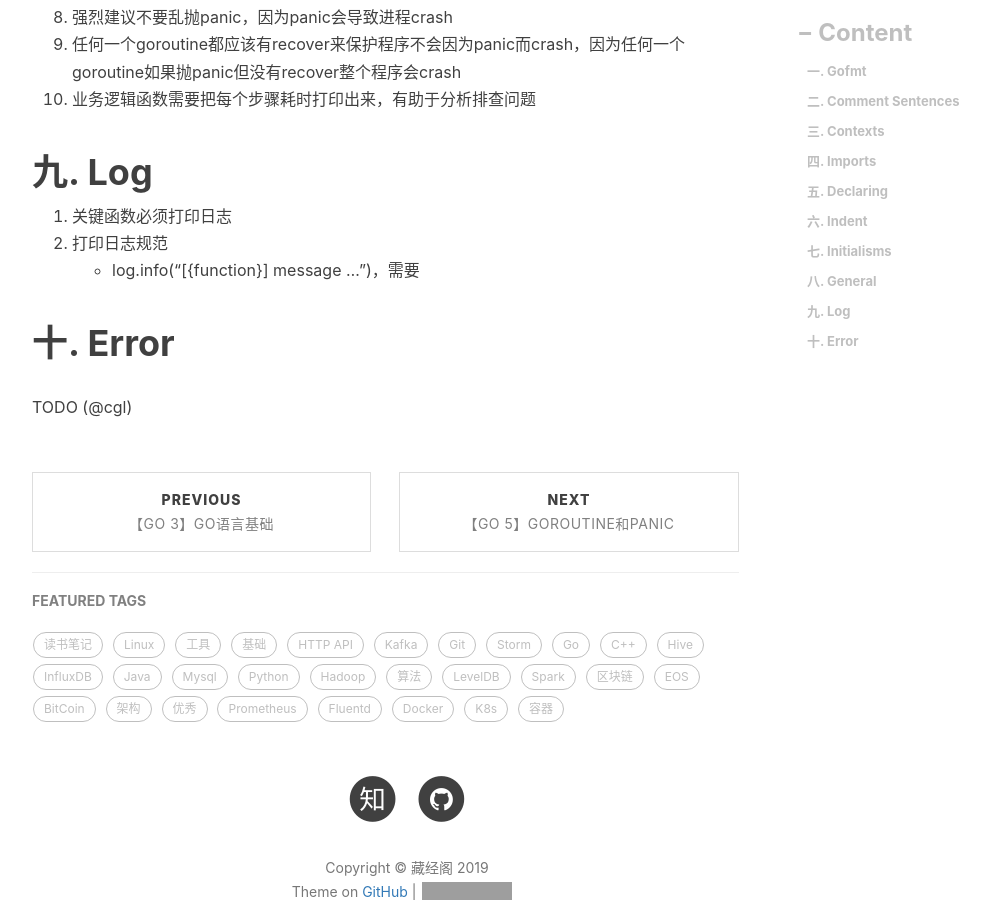
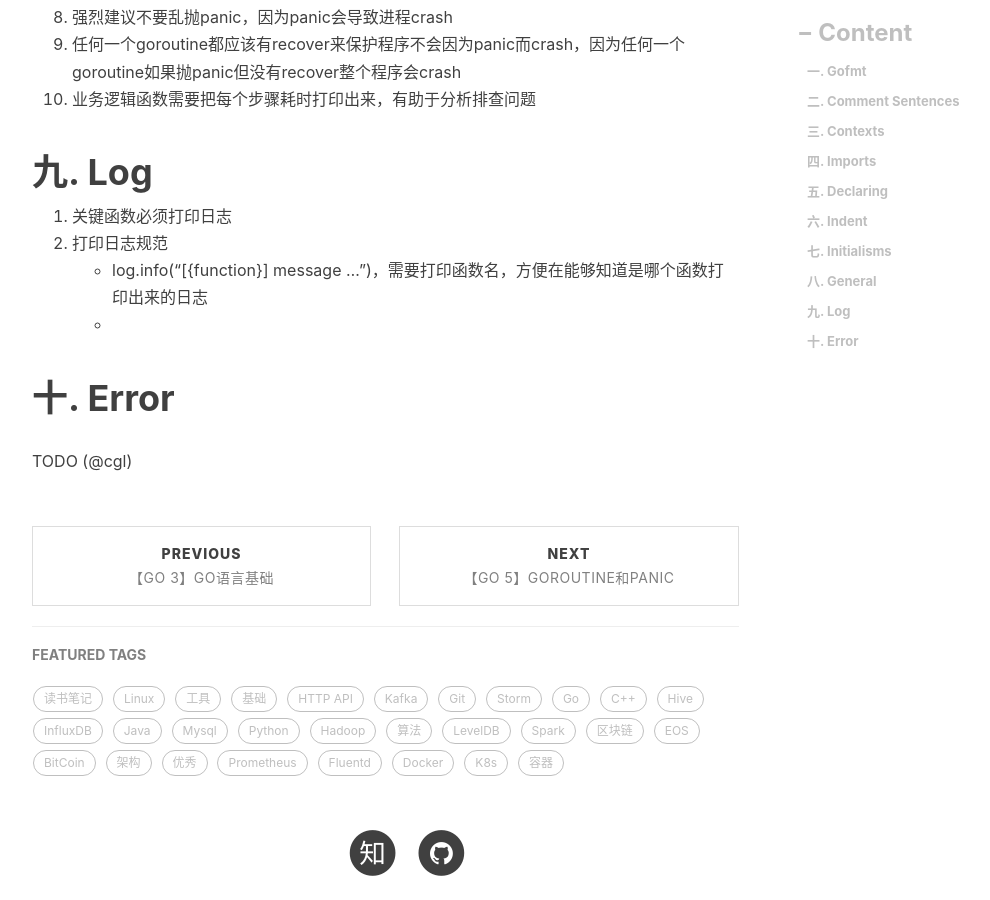
Before and after one commit to engru/chenguolin.github.io, a Jekyll site: the page built from _posts/2018-07-03-【Go-4】Go语言编码规范.md, in a window 1280 px wide and 900 px high, scrolled down 3742 px. Shown: the whole window, without its empty margins (233-1223 px from the left). Built offline with Jekyll 4.4.1, drawn with Linux system fonts in a browser that asks for light colours; nearby versions of some CDN libraries; comment, search, counter and statistics services are not loaded; grey boxes are pictures that could not be loaded.

Commit message:
Update 2018-07-03-【Go-4】Go语言编码规范.md

```diff
--- a/_posts/2018-07-03-【Go-4】Go语言编码规范.md
+++ b/_posts/2018-07-03-【Go-4】Go语言编码规范.md
@@ -142,7 +142,8 @@ use x
 # 九. Log
 1. 关键函数必须打印日志
 2. 打印日志规范
-   + log.info("[{function}] message ...")，需要
+   + log.info("[{function}] message ...")，需要打印函数名，方便在能够知道是哪个函数打印出来的日志
+   +
 
 # 十. Error
 TODO (@cgl)
```
